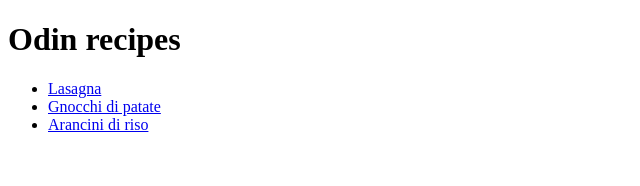
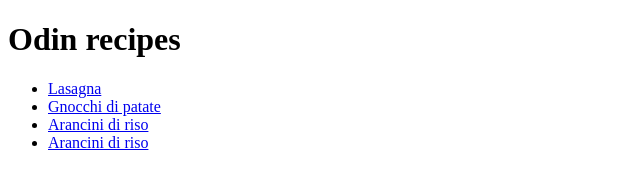
Before and after one commit to BDaniel35/BDaniel35.github.io, a plain HTML site: page index.html in a window 1280 px wide. Shown: the whole page, without its empty margins (0-640 px from the left). Drawn offline with Linux system fonts and the light colour scheme.

Commit message:
Index test

```diff
--- a/index.html
+++ b/index.html
@@ -18,6 +18,9 @@
         <li>
             <a href="recipes/arancini_di_riso.html">Arancini di riso</a>
         </li>
+        <li>
+            <a href="recipes/arancini_di_riso.html">Arancini di riso</a>
+        </li>
     </ul>
 </body>
 </html>
```
